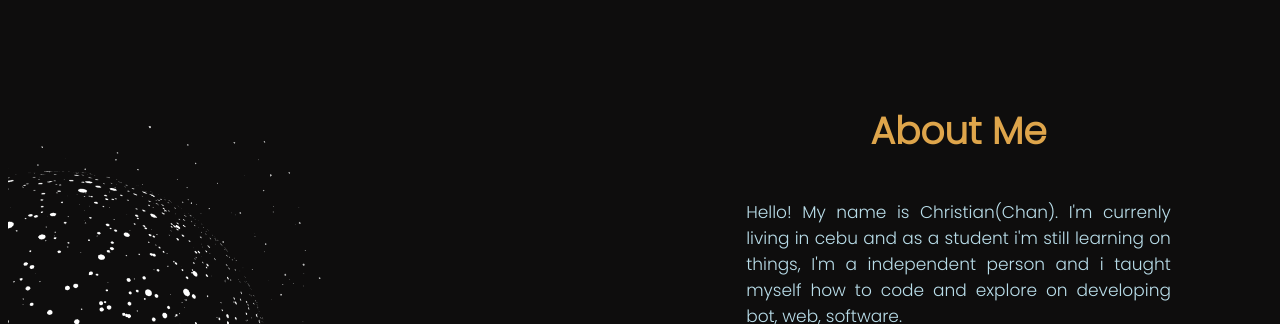
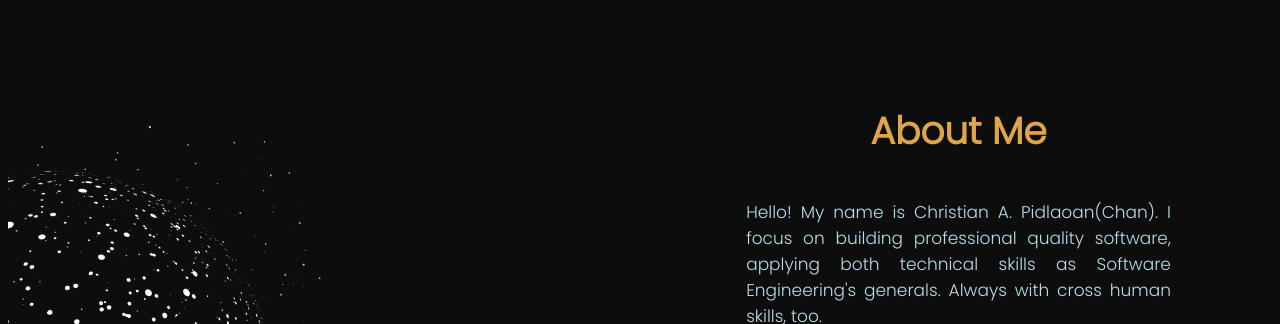
Before and after one commit to GodNate/christianpidlaoan, a plain HTML site: page index.html in a window 1280 px wide. Shown: the part 628-952 px from the top of the page. Drawn offline with nearby package versions, Linux system fonts and the light colour scheme.

Commit message:
Update index.html

```diff
--- a/index.html
+++ b/index.html
@@ -55,7 +55,7 @@
                         <h2>About Me</h2>
                         <br>
                         <p>
-                            Hello! My name is Christian(Chan). I'm currenly living in cebu and as a student i'm still learning on things, I'm a independent person and i taught myself how to code and explore on developing bot, web, software.<br>
+                            Hello! My name is Christian A. Pidlaoan(Chan). I focus on building professional quality software, applying both technical skills as Software Engineering's generals. Always with cross human skills, too.<br>
                         </p>
                         <p>
                             As a self taught, I have learned relevant concepts such as Software Development, Artificial Intelligence,
```
